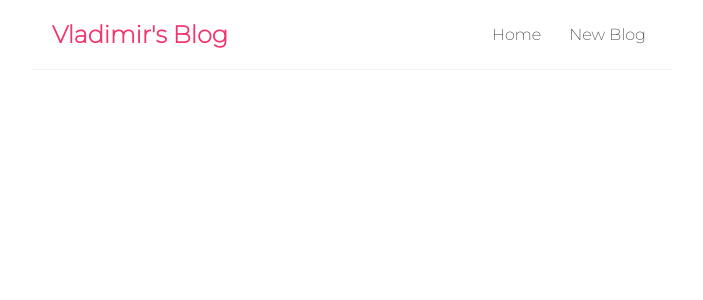
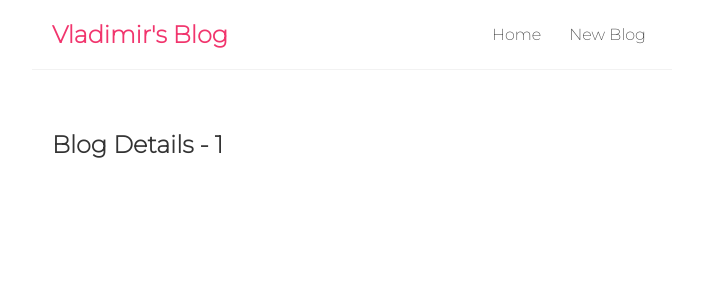
Before and after one commit to DevVlady/vlads-blog-app, a React (Create React App) app: page /blogs/1 in a window 1280 px wide. Shown: the top 300 px of the page, without its empty margins (288-991 px from the left). Built offline with nearby package versions, Linux system fonts and the light colour scheme.

Commit message:
Added the params field inside the new created file blogdetails.js file which also will allow me to click on the blog and with that link route me to that particular blog.

```diff
--- a/src/App.js
+++ b/src/App.js
@@ -2,6 +2,7 @@
 import Home from './Home';
 import { BrowserRouter as Router, Route, Switch } from 'react-router-dom';
 import Create from './Create';
+import BlogDetails from './BlogDetails';
 
 function App() {
 
@@ -17,6 +18,9 @@
             <Route exact path="/create">
               <Create />
             </Route>
+            <Route exact path="/blogs/:id">
+              <BlogDetails />
+            </Route>
           </Switch>
         </div>
       </div>
--- /dev/null
+++ b/src/BlogDetails.js
@@ -0,0 +1,13 @@
+import { useParams } from "react-router-dom";
+
+const BlogDetails = () => {
+    const {id} = useParams()
+
+    return (
+        <div className="blog-detail">
+            <h2>Blog Details - {id}</h2>
+        </div>
+    );
+}
+
+export default BlogDetails;
--- a/src/BlogList.js
+++ b/src/BlogList.js
@@ -1,12 +1,16 @@
-const BlogList = ({blogs, title}) => {
+import { Link } from "react-router-dom";
+
+const BlogList = ({ blogs, title }) => {
 
     return (
         <div className="blog-list">
             <h2>{title}</h2>
             {blogs.map((blog) => (
                 <div className="blog-preview" key={blog.id}>
-                    <h2>{blog.title}</h2>
-                    <p>Written by {blog.author}</p>
+                    <Link to={`/blogs/${blog.id}`}>
+                        <h2>{blog.title}</h2>
+                        <p>Written by {blog.author}</p>
+                    </Link>
                 </div>
             ))}
         </div>
--- a/src/index.css
+++ b/src/index.css
@@ -56,3 +56,7 @@
   color: #f1356d;
   margin-bottom: 8px;
 }
+
+.blog-preview a {
+  text-decoration: none;
+}
```
